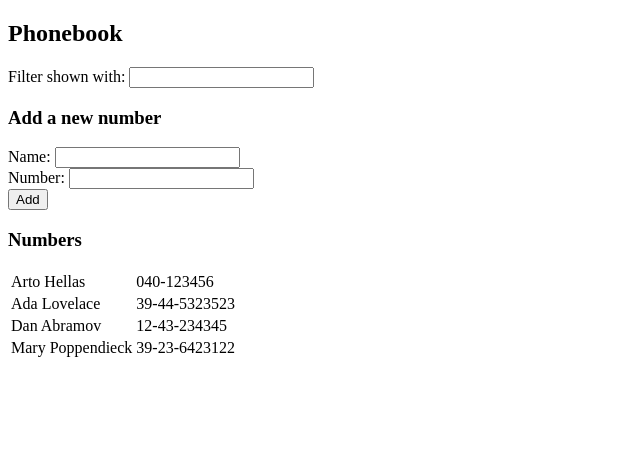
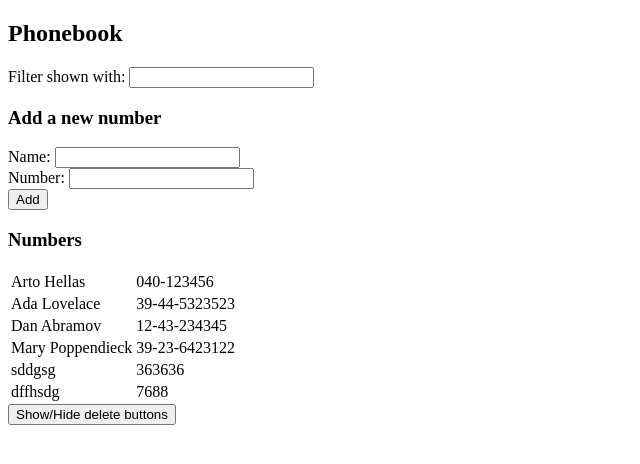
Before and after one commit to JoeHolmes97/FullStackOpenCourse, a React (Vite) app in the folder part2/thephonebook/: page / in a window 1280 px wide. Shown: the top 464 px of the page, without its empty margins (0-640 px from the left). Built offline with nearby package versions, Linux system fonts and the light colour scheme; data requests are answered from the project's data file.

Commit message:
Up to 2.14, need to have it remove deleted entried from list and add alert

```diff
--- a/part2/thephonebook/db.json
+++ b/part2/thephonebook/db.json
@@ -1,4 +1,3 @@
-
 {
   "persons": [
     {
@@ -20,6 +19,16 @@
       "name": "Mary Poppendieck",
       "number": "39-23-6423122",
       "id": "4"
+    },
+    {
+      "id": "31b4",
+      "name": "sddgsg",
+      "number": "363636"
+    },
+    {
+      "id": "6660",
+      "name": "dffhsdg",
+      "number": "7688"
     }
   ]
 }
--- a/part2/thephonebook/src/App.jsx
+++ b/part2/thephonebook/src/App.jsx
@@ -1,8 +1,9 @@
 import { useState, useEffect } from 'react'
-import axios from 'axios'
+//import axios from 'axios'
+import noteService from './services/notes'
 
 
-const DisplayPeople = ({ persons, filter }) => {
+const DisplayPeople = ({ persons, filter, delBut }) => {
 
     const numbersToShow = (filter==='')
         ? persons
@@ -13,7 +14,7 @@ const DisplayPeople = ({ persons, filter }) => {
             <table>
                 <tbody>
                     {numbersToShow.map(persons =>
-                        <Numbers key={persons.id} name={persons.name} number={persons.number} />
+                        <Numbers key={persons.id} persons={persons} delBut={delBut} />
                     )}
                 </tbody>
             </table>
@@ -21,15 +22,28 @@ const DisplayPeople = ({ persons, filter }) => {
     )
 }
 
-const Numbers = ({ name, number }) => {
+const Numbers = ({ persons, delBut }) => {
+    const deleteNum = ({ id, name }) => {
+        noteService
+            .deleteNumber(id)
+            .then(response => {
+                console.log(response)
+                console.log(name, 'has been removed')
+            }
+            )
+    }
     //console.log({ name }, {number})
+    //console.log(persons.id)
     return (
         <tr>
             <td>
-                {name}
+                {persons.name}
             </td>
             <td>
-                {number}
+                {persons.number}
+            </td>
+            <td>
+                {delBut && <button onClick={() => deleteNum(persons)}>Delete</button>}
             </td>
         </tr>
     )
@@ -56,11 +70,16 @@ const AddNumber = ({ persons, setPersons, newName, newNumber, setNewName, setNew
         const nameObject = {
             name: newName,
             number: newNumber,
-            id: (persons.length)+1
         }
-        setPersons(persons.concat(nameObject))
-        setNewName('')
-        setNewNumber('')
+
+        noteService
+            .newNumber(nameObject)
+            .then(returnedNum => {
+                setPersons(persons.concat(returnedNum))
+                console.log(returnedNum)
+                setNewName('')
+                setNewNumber('')
+            })
     }
 
     return (
@@ -75,6 +94,16 @@ const AddNumber = ({ persons, setPersons, newName, newNumber, setNewName, setNew
                 <button type="submit">Add</button>
             </div>
         </form>
+    )
+}
+
+const ToggleDeleteButtons = ({ delBut, showDelBut }) => {
+    return(
+        <div>
+            <button onClick={() => showDelBut(!delBut)}>
+                Show/Hide delete buttons
+            </button>
+        </div>
     )
 }
 
@@ -98,23 +127,20 @@ const App = () => {
     const [newName, setNewName] = useState('')
     const [newNumber, setNewNumber] = useState('')
     const [filter, setFilter] = useState('')
+    const [delBut, showDelBut] = useState(false)
 
-    const loadPersons = () => {
-        console.log('Loading persons')
-        axios
-            .get('http://localhost:3001/persons')
-            .then(response => {
-                console.log('promise fulfilled')
-                setPersons(response.data)
+    useEffect(() => {
+        noteService
+            .getNumbers()
+            .then(numbers => {
+                setPersons(numbers)
             })
-    }
-    useEffect(loadPersons, [])
+    }, [])
 
     return (
         <div>
             <h2>Phonebook</h2>
 
-            {/*Filter goes here*/}
             <Filter filter={filter} setFilter={setFilter} />
 
             <h3>Add a new number</h3>
@@ -128,7 +154,9 @@ const App = () => {
             />
 
             <h3>Numbers</h3>
-            <DisplayPeople persons={persons} filter={filter} />
+            <DisplayPeople persons={persons} filter={filter} delBut={delBut} />
+
+            <ToggleDeleteButtons delBut={delBut} showDelBut={showDelBut} />
         </div>
     )
 }
--- /dev/null
+++ b/part2/thephonebook/src/services/notes.js
@@ -0,0 +1,22 @@
+
+import axios from 'axios'
+
+const baseUrl = 'http://localhost:3001/persons'
+
+const getNumbers = () => {
+    const request = axios.get(baseUrl)
+    return request.then(response => response.data)
+}
+
+const newNumber = newNum => {
+    const request = axios.post(baseUrl, newNum)
+    return request.then(response => response.data)
+}
+
+const deleteNumber = id => {
+    const request = axios.delete(`${baseUrl}/${id}`)
+    return request.then('Confirmed')
+}
+
+
+export default { getNumbers, newNumber, deleteNumber }
```
